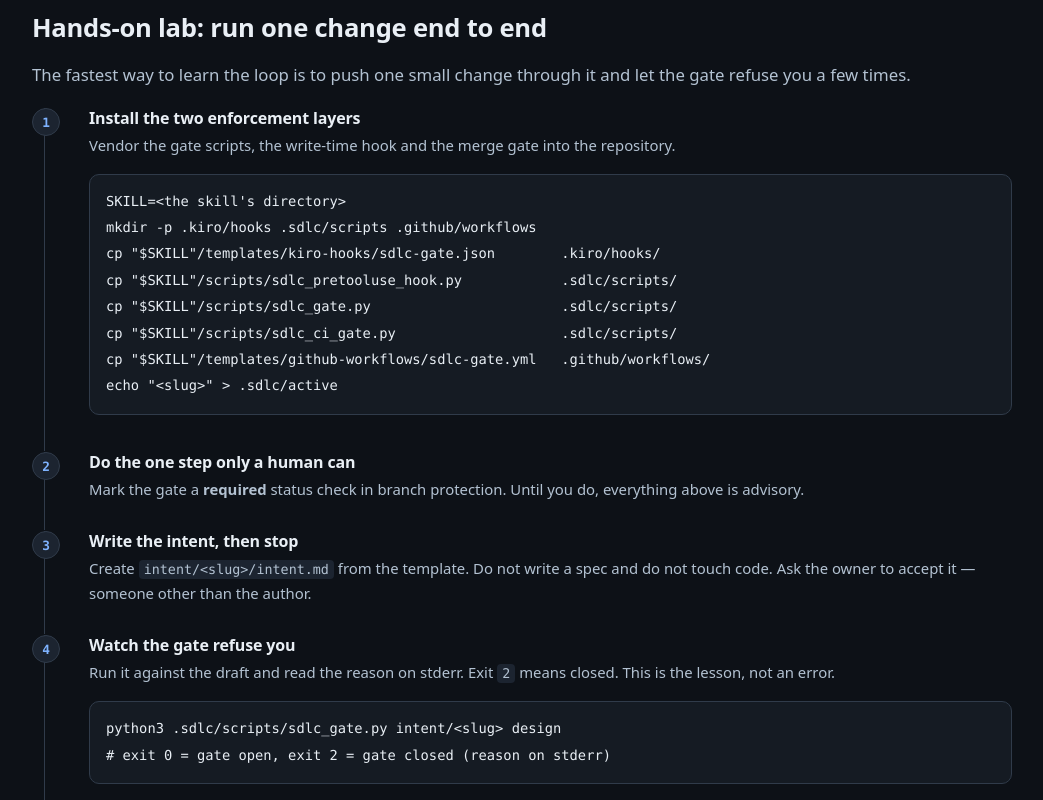
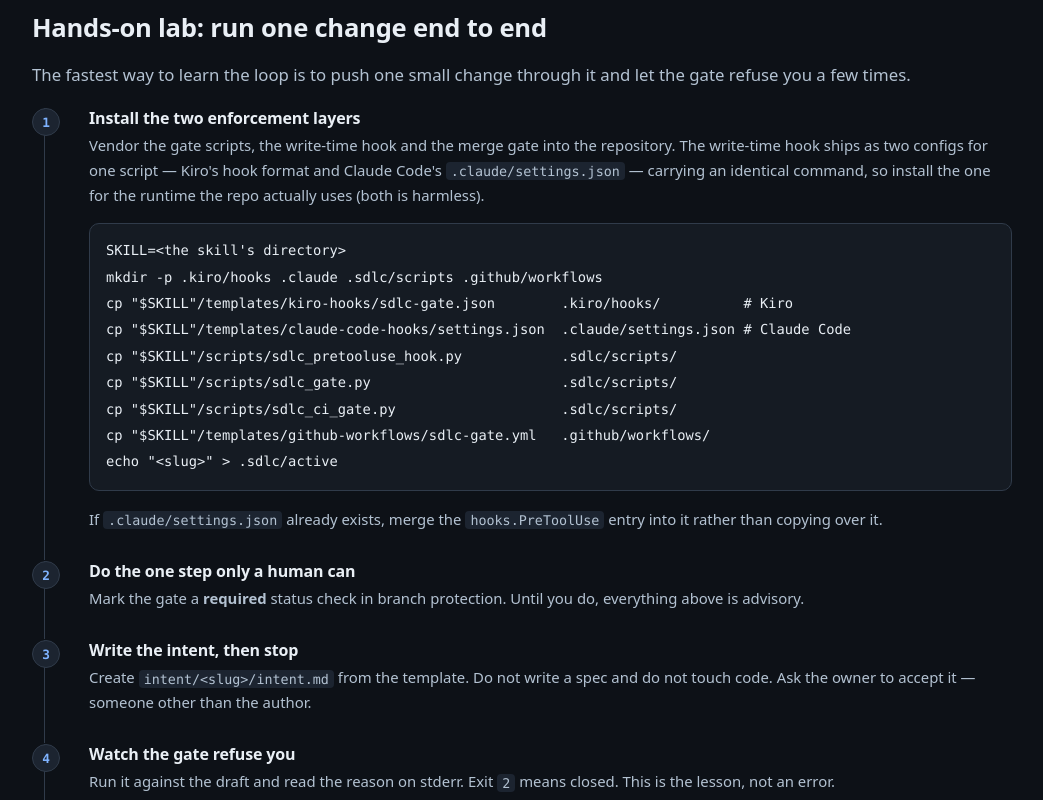
Before and after one commit to timwukp/ai-native-sdlc, a plain HTML site: page index.html in a window 1280 px wide. Shown: the part 7780-8580 px from the top of the page, without its empty margins (118-1161 px from the left). Drawn offline with Linux system fonts and the light colour scheme.

Commit message:
feat: teach both hook surfaces and declare the uncovered plays
Co-Authored-By: Claude Fable 5 <noreply@anthropic.com>

```diff
--- a/index.html
+++ b/index.html
@@ -677,15 +677,21 @@ tiers:
     <ol class="steps">
       <li>
         <h4>Install the two enforcement layers</h4>
-        <p>Vendor the gate scripts, the write-time hook and the merge gate into the repository.</p>
+        <p>Vendor the gate scripts, the write-time hook and the merge gate into the repository.
+        The write-time hook ships as two configs for one script — Kiro's hook format and Claude
+        Code's <code>.claude/settings.json</code> — carrying an identical command, so install the
+        one for the runtime the repo actually uses (both is harmless).</p>
         <pre><code>SKILL=&lt;the skill's directory&gt;
-mkdir -p .kiro/hooks .sdlc/scripts .github/workflows
-cp "$SKILL"/templates/kiro-hooks/sdlc-gate.json        .kiro/hooks/
+mkdir -p .kiro/hooks .claude .sdlc/scripts .github/workflows
+cp "$SKILL"/templates/kiro-hooks/sdlc-gate.json        .kiro/hooks/          # Kiro
+cp "$SKILL"/templates/claude-code-hooks/settings.json  .claude/settings.json # Claude Code
 cp "$SKILL"/scripts/sdlc_pretooluse_hook.py            .sdlc/scripts/
 cp "$SKILL"/scripts/sdlc_gate.py                       .sdlc/scripts/
 cp "$SKILL"/scripts/sdlc_ci_gate.py                    .sdlc/scripts/
 cp "$SKILL"/templates/github-workflows/sdlc-gate.yml   .github/workflows/
 echo "&lt;slug&gt;" &gt; .sdlc/active</code></pre>
+        <p>If <code>.claude/settings.json</code> already exists, merge the
+        <code>hooks.PreToolUse</code> entry into it rather than copying over it.</p>
       </li>
       <li>
         <h4>Do the one step only a human can</h4>
@@ -794,6 +800,15 @@ echo "&lt;slug&gt;" &gt; .sdlc/active</code></pre>
       <b>What documentation does not buy.</b> Writing a contract is not deploying a control. A
       passing suite written by the implementer is not independent review. Synthetic CI fixtures are
       not representative production adoption. A roadmap is not a funded commitment.
+    </div>
+
+    <div class="note">
+      <b>What this deliberately does not cover.</b> The playbook contains plays with no
+      counterpart here or in the skill, declared so an unmapped play reads as a decision rather
+      than an omission: auto mode and staged autonomy (an agent-runtime permission setting, not a
+      repository artifact), legacy-system onboarding, recurring security scans (an ops control
+      that runs whether or not a change is in flight), and Claude on call. Managed settings appear
+      only as the named non-overridable tier an enterprise must supply from outside the repository.
     </div>
   </div>
 </section>
```
